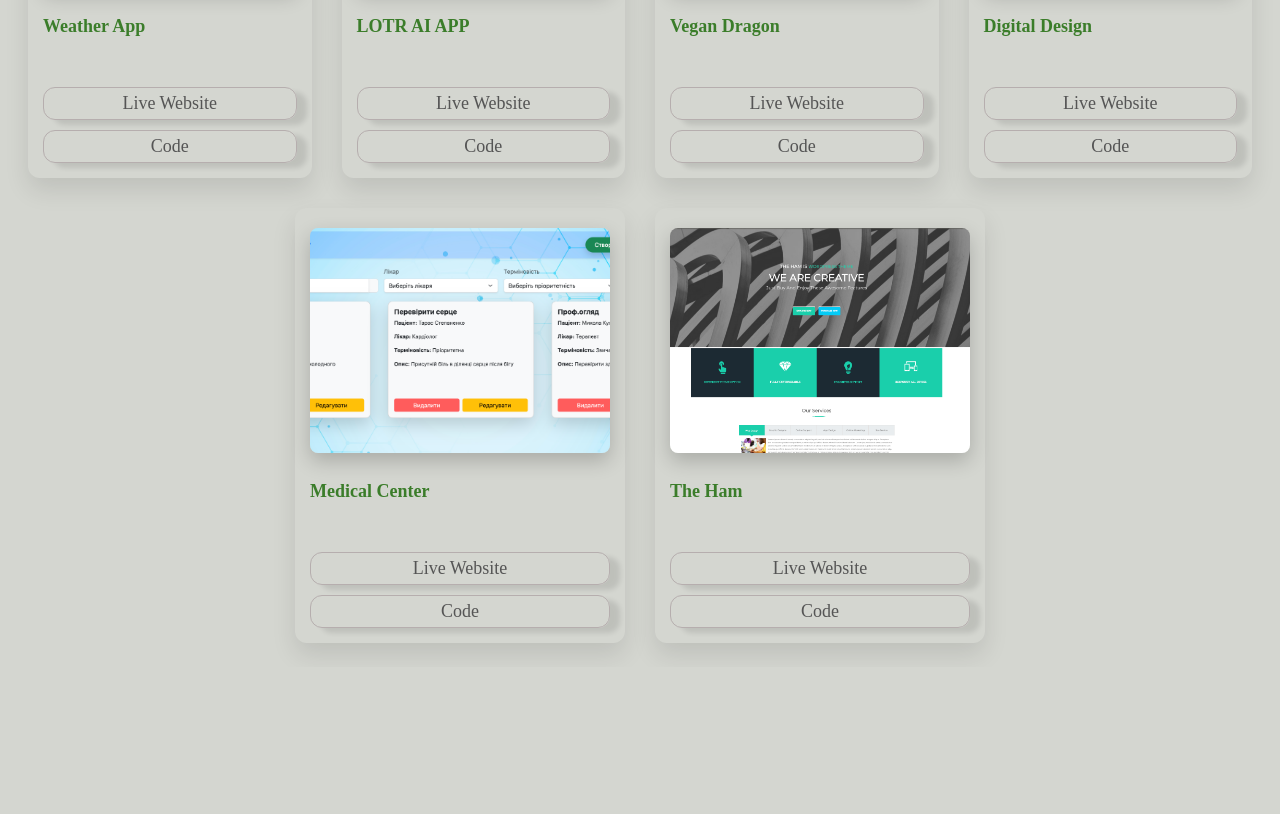
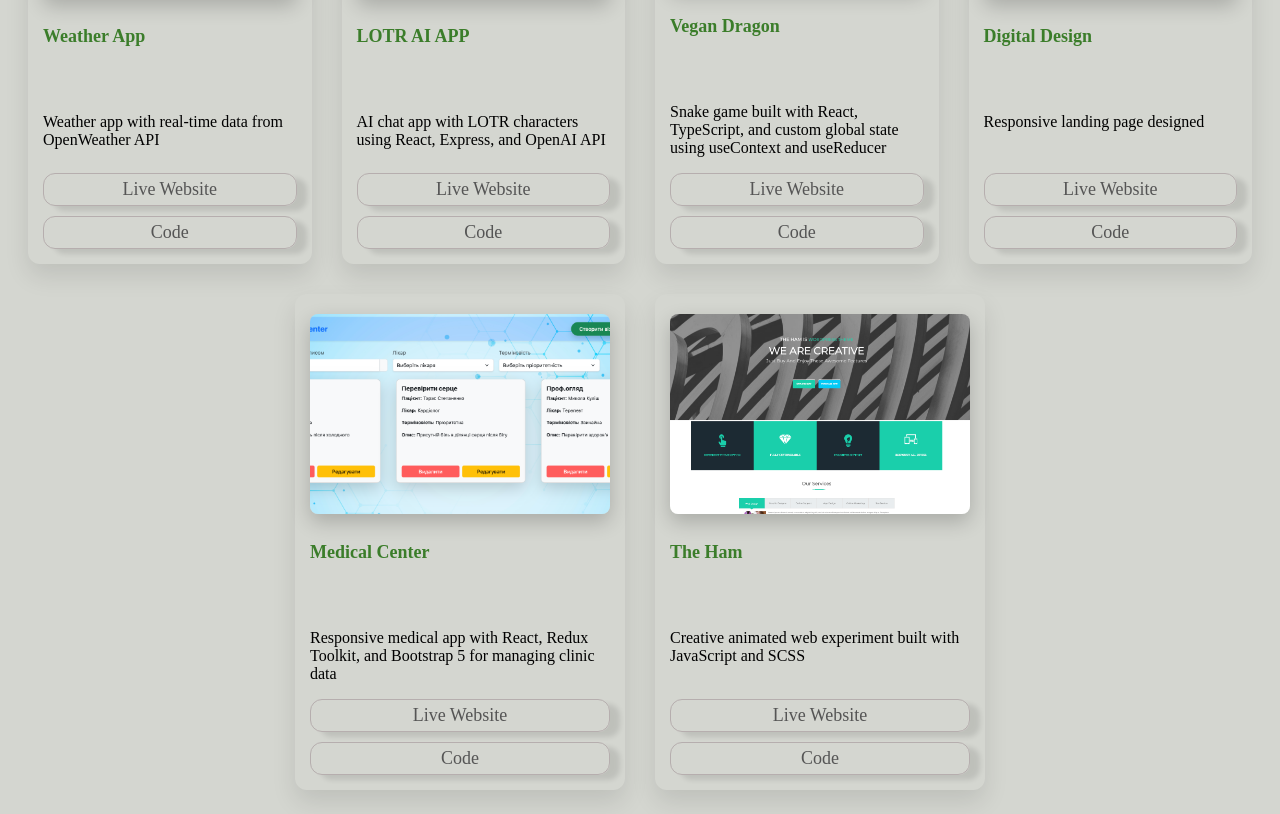
Before and after one commit to annastrnk/portfolio, a React (Vite) app: page /portfolio in a window 1280 px wide. Shown: the part 479-1293 px from the top of the page. Before the commit the page ends 1146 px from the top, so only its background shows below. Built offline with nearby package versions, Linux system fonts and the light colour scheme.

Commit message:
fixed problems

```diff
--- a/public/projectsData.js
+++ b/public/projectsData.js
@@ -4,6 +4,7 @@ const projects = [
       title: "Weather App",
       tech: ["REACT"],
       image: "images/weatherAppImg.png",
+      description: "Weather app with real-time data from OpenWeather API",
       link: "https://annastrnk.github.io/weather-app/",
      linkCode: "https://github.com/annastrnk/weather-app",
     },
@@ -12,6 +13,7 @@ const projects = [
         title: "LOTR AI APP",
         tech: ["REACT", "EXPRESS"],
         image: "/images/LOTRImg.png",
+        description: "AI chat app with LOTR characters using React, Express, and OpenAI API",
         link: "https://lotr-chat-ai-app.vercel.app/",
         linkCode: "https://github.com/annastrnk/lotr-chatAi-app",
 
@@ -20,6 +22,7 @@ const projects = [
         title: "Vegan Dragon",
         tech: ["TypeScript","REACT"],
         image: "/images/vegan-dragon.png",
+        description: "Snake game built with React, TypeScript, and custom global state using useContext and useReducer",
         link: "https://vegan-dragon.vercel.app/",
         linkCode: "https://github.com/annastrnk/vegan-dragon",
 
@@ -30,6 +33,7 @@ const projects = [
         title: "Digital Design",
         tech: ["HTML + CSS"],
         image: "/images/digital-design.png",
+        description: "Responsive landing page designed",
         link: "https://annastrnk.github.io/digital-design/",
         linkCode: "https://github.com/annastrnk/digital-design",
 
@@ -39,6 +43,7 @@ const projects = [
         title: "Medical Center",
         tech: ["REACT"],
         image: "/images/medical-center.png",
+        description: "Responsive medical app with React, Redux Toolkit, and Bootstrap 5 for managing clinic data",
         link: "https://medical-center-eight.vercel.app/.",
         linkCode: "https://github.com/annastrnk/medical-center",
 
@@ -47,6 +52,7 @@ const projects = [
         title: "The Ham",
         tech: ["JAVASCRIPT"],
         image: "/images/the-ham.png",
+        description: "Creative animated web experiment built with JavaScript and SCSS",
         link: "https://annastrnk.github.io/the-ham/",
         linkCode: "https://github.com/annastrnk/the-ham",
     }
--- a/public/skillsCurrent.js
+++ b/public/skillsCurrent.js
@@ -33,7 +33,7 @@ const skillsCurrent = [
   {
     id: 7,
     src: "/images/tailwind.png",
-    alt: "Tailwind CSS",
+    alt: "Tailwind",
   },
   {
     id: 8,
@@ -61,7 +61,7 @@ const skillsCurrent = [
   {
     id: 12,
     src: "/images/redux.png",
-    alt: "Redux / Redux toolkit",
+    alt: "Redux",
   },
 ];
 
--- a/src/components/portfolioItem/portfolioItem.jsx
+++ b/src/components/portfolioItem/portfolioItem.jsx
@@ -7,9 +7,11 @@ export default function PortfolioItem({ project }) {
         className="portfolio-item-img"
         src={project.image}
         alt={project.title}
+        loading="lazy"
       />
       <p className="title-item">{project.title}</p>
       <p>{project.technologies}</p>
+      <p >{project.description}</p>
       <div className="portfolio-item-links">
         <a className="link-project content-text" href={project.link} target="_blank">
          Live Website
--- a/src/components/portfolioItem/portfolioItem.scss
+++ b/src/components/portfolioItem/portfolioItem.scss
@@ -15,6 +15,7 @@
 
   &-img {
     aspect-ratio: 4 / 3;
+    max-height: 200px;
     width: 100%;
     object-fit: cover;
     border-radius: 8px;
```
